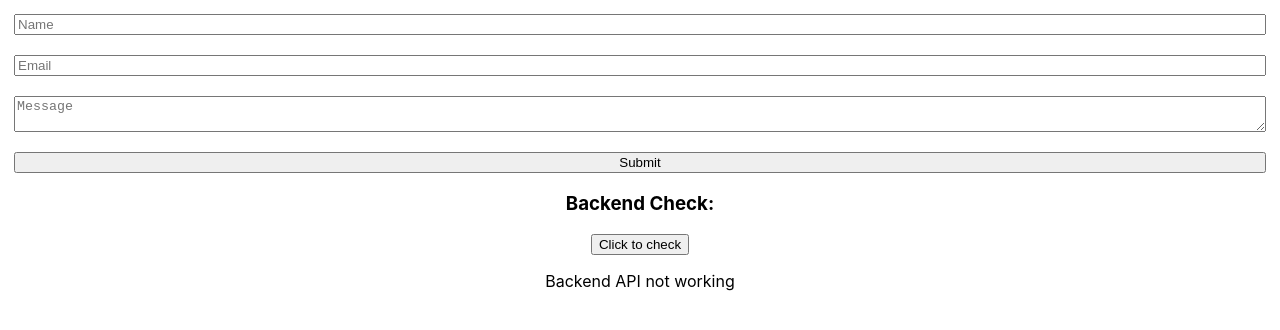
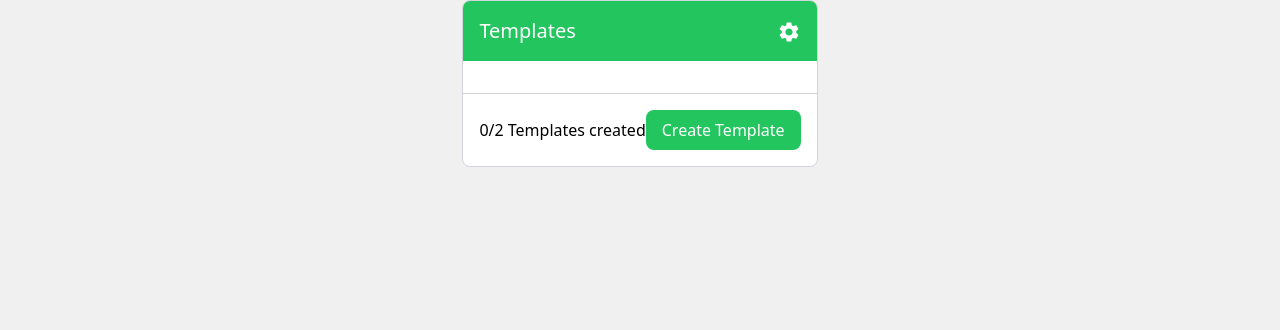
Before and after one commit to theharoonali/upwork-fellow-ai-proposal-generator, a React (Create React App) app in the folder client/: page / in a window 1280 px wide. Shown: the top 330 px of the page. Built offline with nearby package versions, Linux system fonts and the light colour scheme.

Commit message:
Update template page

```diff
--- a/client/public/index.html
+++ b/client/public/index.html
@@ -24,7 +24,7 @@
       work correctly both with client-side routing and a non-root public URL.
       Learn how to configure a non-root public URL by running `npm run build`.
     -->
-    <title>React App</title>
+    <title>Upwork Extension</title>
   </head>
   <body>
     <noscript>You need to enable JavaScript to run this app.</noscript>
--- a/client/src/App.css
+++ b/client/src/App.css
@@ -1,38 +1,47 @@
-.App {
-  text-align: center;
-}
 
-.App-logo {
-  height: 40vmin;
-  pointer-events: none;
-}
-
-@media (prefers-reduced-motion: no-preference) {
-  .App-logo {
-    animation: App-logo-spin infinite 20s linear;
-  }
-}
-
-.App-header {
-  background-color: #282c34;
-  min-height: 100vh;
+.topbar {
   display: flex;
-  flex-direction: column;
+  justify-content: space-between;
   align-items: center;
-  justify-content: center;
-  font-size: calc(10px + 2vmin);
+  padding: 10px;
+  background-color: #4CAF50;
   color: white;
 }
 
-.App-link {
-  color: #61dafb;
+.topbar h1 {
+  margin: 0;
+  font-size: 24px;
 }
 
-@keyframes App-logo-spin {
-  from {
-    transform: rotate(0deg);
-  }
-  to {
-    transform: rotate(360deg);
-  }
+.topbar-icon {
+  width: 24px;
+  height: 24px;
 }
+
+.template-card {
+  display: flex;
+  justify-content: space-between;
+  align-items: center;
+  padding: 10px;
+  margin: 10px 0;
+  background-color: #f8f8f8;
+  border: 1px solid #ddd;
+  border-radius: 5px;
+}
+
+.template-card-actions {
+  display: flex;
+  align-items: center;
+}
+
+.template-card-actions a {
+  margin-right: 10px;
+  color: #4CAF50;
+  text-decoration: none;
+}
+
+.delete-icon {
+  width: 20px;
+  height: 20px;
+  cursor: pointer;
+}
--- a/client/src/App.js
+++ b/client/src/App.js
@@ -1,13 +1,22 @@
 import React from 'react';
 import './App.css';
 import Form from './components/form';
+import TopBar from './components/topBar';
+import Templates from './Pages/Templates';
+import TemplateCard  from './components/TemplateCard';
+import Helloworld from './components/Helloworld';
+import { BrowserRouter as Router, Route, Switch } from 'react-router-dom';
 
 function App() {
   return (
-    <div className="App">
-      <Form />
-    </div>
-  );
+    <>
+
+        <Templates />
+
+
+</>
+
+)
 }
 
 export default App;
--- /dev/null
+++ b/client/src/Pages/Templates.js
@@ -0,0 +1,31 @@
+import React, { useState } from 'react';
+import TopBar from '../components/topBar';
+import TemplateCard from '../components/TemplateCard';
+import Button from '../components/Button';
+
+const Templates = () => {
+  const [templates, setTemplates] = useState([]);
+
+  const createTemplate = () => {
+    const newTemplate = { title: "New Template" };
+    setTemplates([...templates, newTemplate]);
+  };
+
+  return (
+    <div className="max-w-md mx-auto bg-white border border-gray-300 rounded-lg overflow-hidden">
+      <TopBar heading="Templates" />
+      <div className="p-4">
+        {templates.map((template, index) => (
+          <TemplateCard key={index} title={template.title} />
+        ))}
+      </div>
+      <div className="flex justify-between items-center p-4 border-t border-gray-300">
+        <span>{`${templates.length}/2 Templates created`}</span>
+        <Button text="Create Template" onClick={createTemplate} />
+
+      </div>
+    </div>
+  );
+};
+
+export default Templates;
--- /dev/null
+++ b/client/src/components/Button.js
@@ -0,0 +1,11 @@
+import React from 'react';
+
+const Button = ({ text, onClick }) => {
+  return (
+    <button onClick={onClick} className="px-4 py-2 bg-green-500 text-white rounded-lg">
+      {text}
+    </button>
+  );
+};
+
+export default Button;
--- /dev/null
+++ b/client/src/components/Helloworld.js
@@ -0,0 +1,9 @@
+import React from 'react'
+
+const Helloworld = () => {
+  return (
+    <div className=''>Helloworld</div>
+  )
+}
+
+export default Helloworld
--- /dev/null
+++ b/client/src/components/TemplateCard.js
@@ -0,0 +1,17 @@
+import React from 'react';
+import EditIcon from '@mui/icons-material/Edit';
+import DeleteIcon from '@mui/icons-material/Delete';
+
+const TemplateCard = ({ title }) => {
+  return (
+    <div className="flex justify-between items-center p-4 my-2 bg-gray-100 border border-gray-300 rounded-lg">
+      <span>{title}</span>
+      <div className="flex items-center">
+        <EditIcon className="text-green-500 mr-2 cursor-pointer" />
+        <DeleteIcon className="text-red-500 cursor-pointer" />
+      </div>
+    </div>
+  );
+};
+
+export default TemplateCard;
--- /dev/null
+++ b/client/src/components/topBar.js
@@ -0,0 +1,17 @@
+import React from 'react';
+import SettingsIcon from '@mui/icons-material/Settings';
+
+const TopBar = ({ heading }) => {
+  return (
+    <div className="flex justify-between items-center p-4 bg-green-500 text-white">
+      <h1 className="text-xl justify-center items-center">{heading}</h1>
+    <div className=" ">
+      <button>
+      <SettingsIcon className= "" style={{ fontSize: 24 }} />
+      </button>
+      </div>
+    </div>
+  );
+};
+
+export default TopBar;
--- a/client/src/index.css
+++ b/client/src/index.css
@@ -1,13 +1,14 @@
-body {
-  margin: 0;
-  font-family: -apple-system, BlinkMacSystemFont, 'Segoe UI', 'Roboto', 'Oxygen',
-    'Ubuntu', 'Cantarell', 'Fira Sans', 'Droid Sans', 'Helvetica Neue',
-    sans-serif;
-  -webkit-font-smoothing: antialiased;
-  -moz-osx-font-smoothing: grayscale;
+@tailwind base;
+@tailwind components;
+@tailwind utilities;
+
+html, body, #root {
+  height: auto;
+  width: auto;
+  margin: auto;
+  padding: auto;
+  display: flex;
+  justify-content: center;
+  align-items: center;
+  background-color: #f0f0f0;
 }
-
-code {
-  font-family: source-code-pro, Menlo, Monaco, Consolas, 'Courier New',
-    monospace;
-}
--- /dev/null
+++ b/client/tailwind.config.js
@@ -0,0 +1,8 @@
+/** @type {import('tailwindcss').Config} */
+module.exports = {
+  content: ["./src/**/*.{html,js}"],
+  theme: {
+    extend: {},
+  },
+  plugins: [],
+}
```
Also changed, not shown: client/package.json (+10 -0 lines), 2 other files (tests, documents, lock files or other folders).
